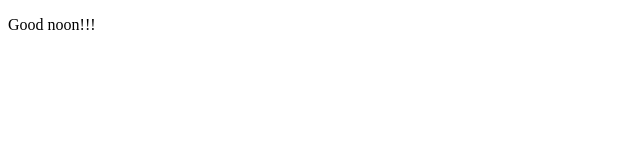
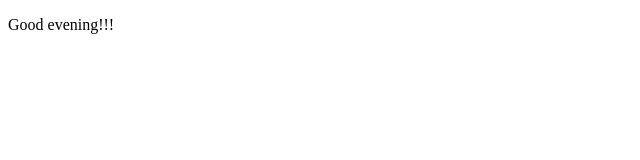
Before and after one commit to Kalaivaniperumal/try, a plain HTML site: page game.html in a window 1280 px wide. Shown: the full height of the page, 0-640 px from the left. Drawn offline with Linux system fonts and the light colour scheme.

Commit message:
message changes

```diff
--- a/game.html
+++ b/game.html
@@ -5,6 +5,6 @@
 	<!-- <script type="text/javascript" src="game.js"></script> -->
 </head>
 <body>
-  <p>Good noon!!!</p>
+  <p>Good evening!!!</p>
 </body>
 </html>
```
